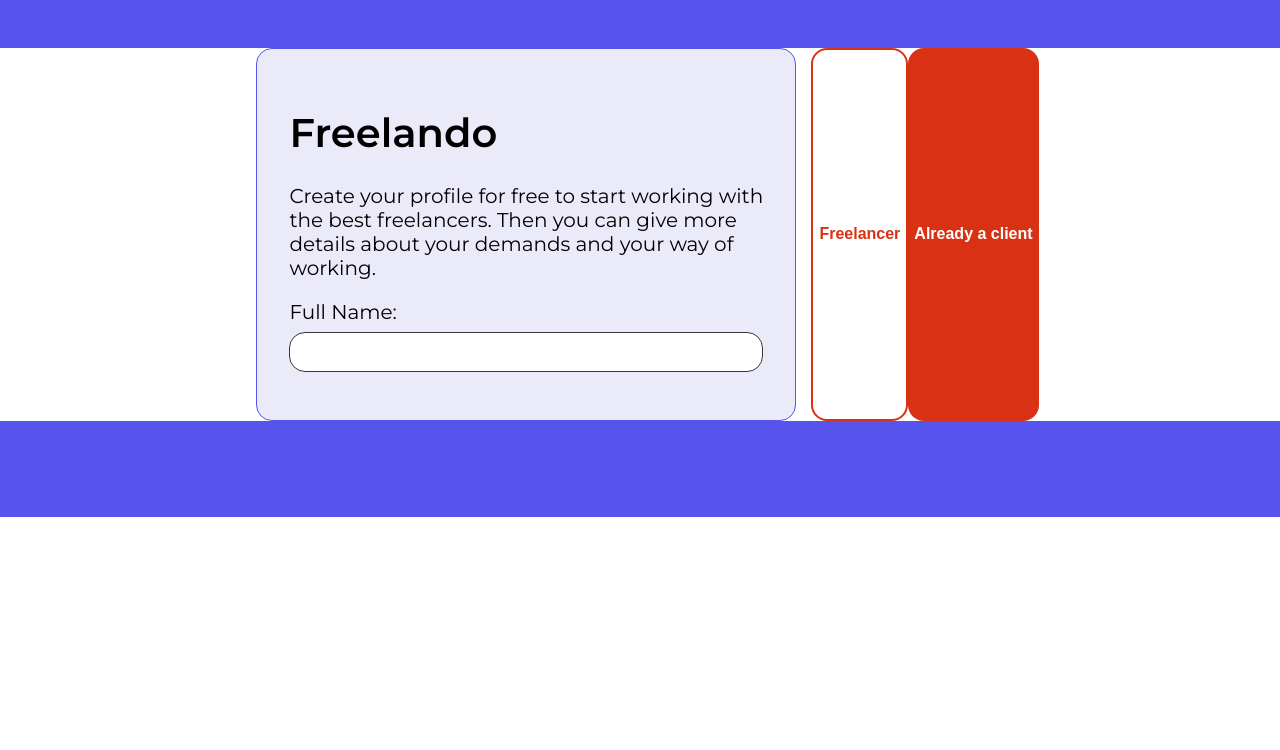
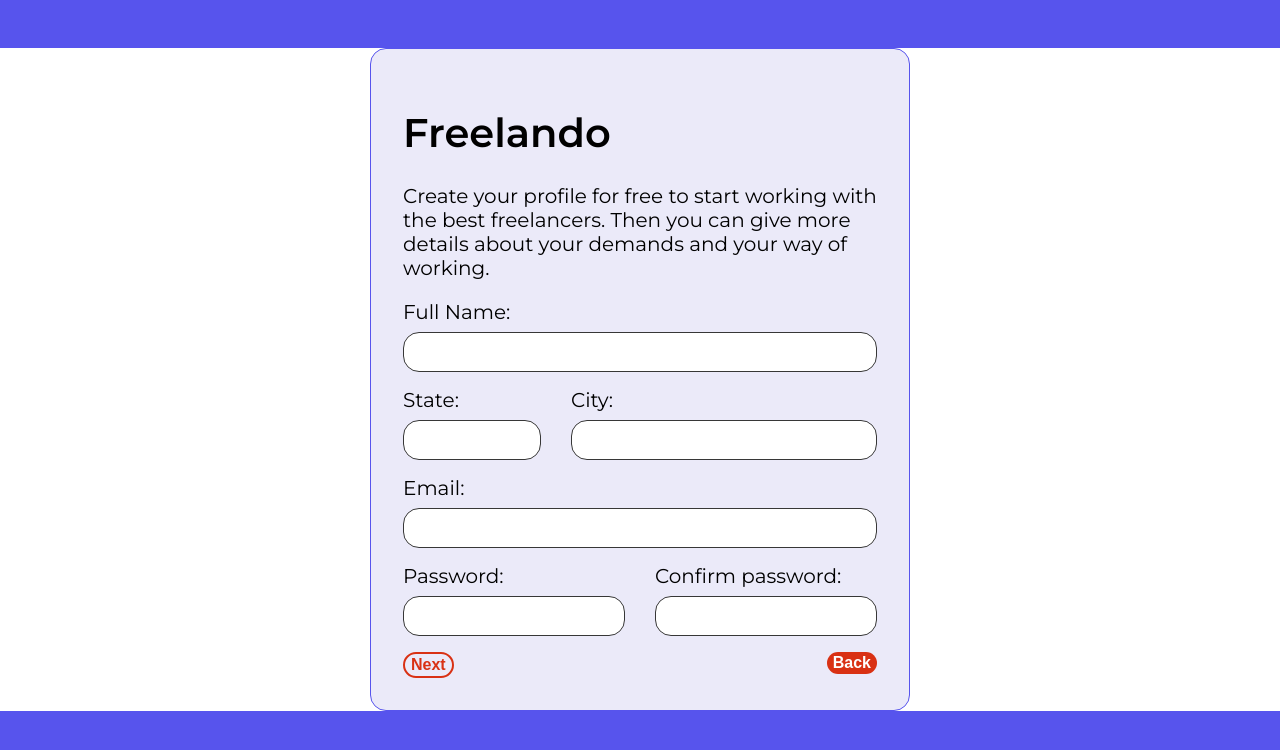
Before and after one commit to aguirreLCD/vite-project-freelando, a React (Vite) app: page / in a window 1280 px wide. Shown: the top 750 px of the page. Built offline with nearby package versions, Linux system fonts and the light colour scheme.

Commit message:
start to create form fields inside the card component

```diff
--- a/src/App.jsx
+++ b/src/App.jsx
@@ -27,16 +27,56 @@ function App() {
                 and your way of working.
               </Typography>
 
-              <InputText label="Full Name:" />
+              <Row>
+                <Col lg={12} md={12} sm={12}>
+                  <InputText label="Full Name:" />
+                </Col>
+              </Row>
+
+              <Row>
+                <Col lg={4} md={4} sm={4}>
+                  <InputText label="State:" />
+                </Col>
+
+                <Col lg={8} md={8} sm={8}>
+                  <InputText label="City:" />
+                </Col>
+              </Row>
+
+              <Row>
+                <Col>
+                  <InputText label="Email:" />
+                </Col>
+              </Row>
+
+              <Row>
+                <Col lg={6} md={6} sm={6}>
+                  <InputText label="Password:" />
+                </Col>
+
+                <Col lg={6} md={6} sm={6}>
+                  <InputText label="Confirm password:" />
+                </Col>
+              </Row>
+
+              <Row>
+                <Col lg={6} md={6} sm={6}>
+                  <div style={{ textAlign: "left" }}>
+                    <Button btnType="secondary">Next</Button>
+                  </div>
+                </Col>
+
+                <Col lg={6} md={6} sm={6}>
+                  <div style={{ textAlign: "right" }}>
+                    <Button btnType="primary">Back</Button>
+                  </div>
+                </Col>
+              </Row>
+
             </Card>
           </Col>
-          <Button btnType="secondary">Freelancer</Button>
-          <Button btnType="primary" btnState="default">
-            Already a client
-          </Button>
         </Row>
       </Container>
-
       <Footer />
     </ThemeProviderContext>
   );
```
